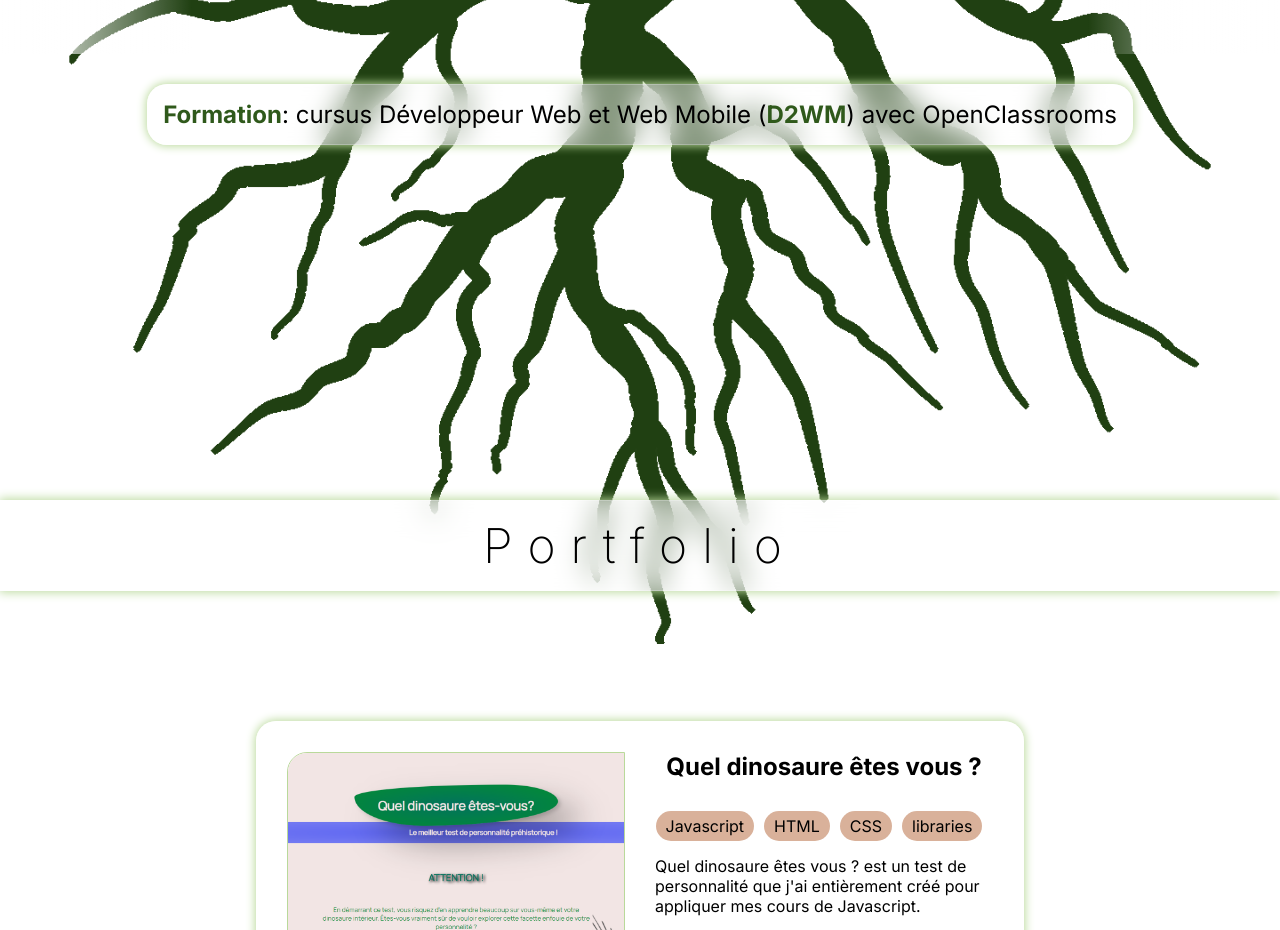
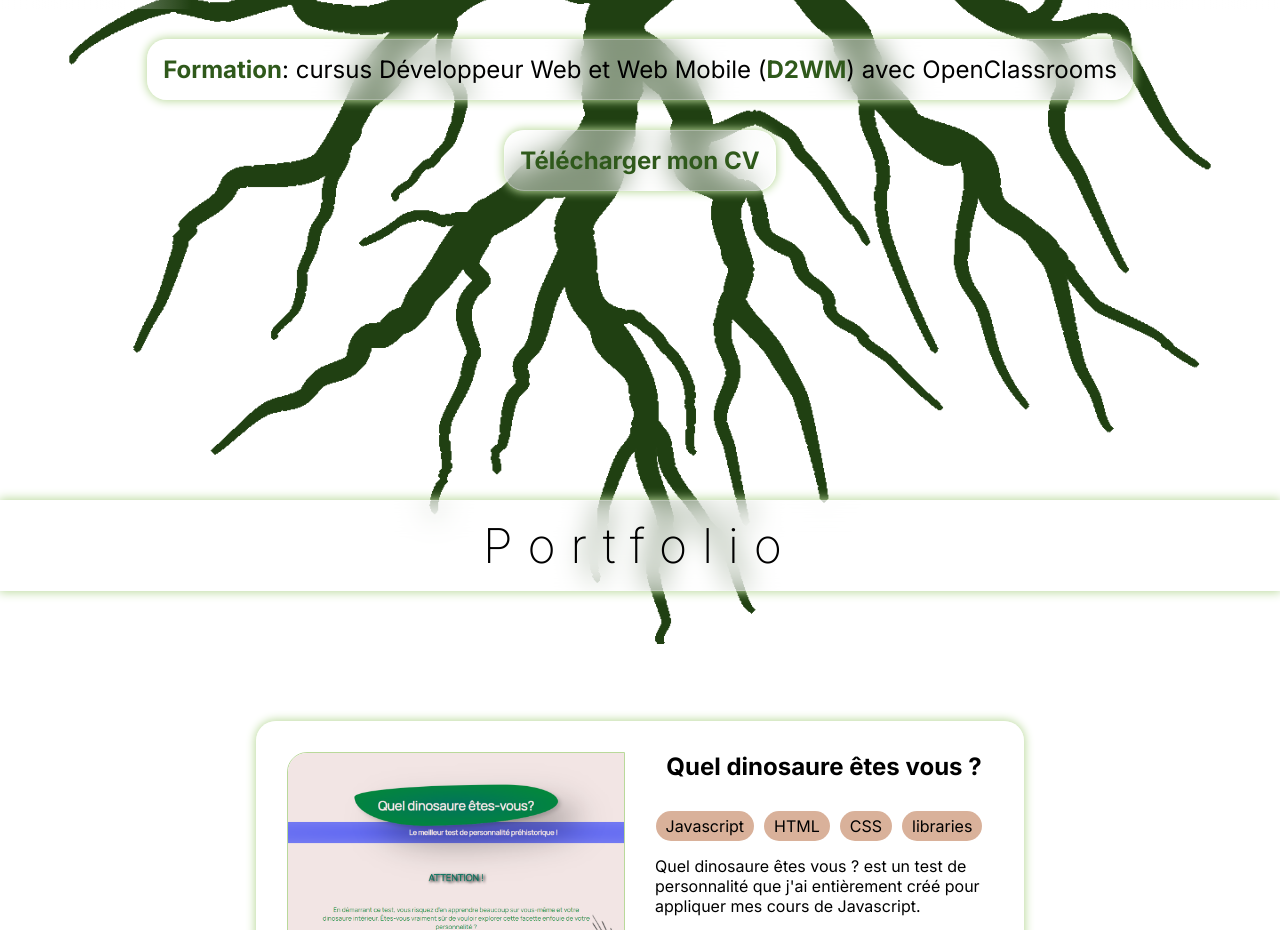
Before and after one commit to ThomasHingray/devPortfolio, a React (Create React App) app: page / in a window 1280 px wide. Shown: the part 1340-2270 px from the top of the page. Built offline with nearby package versions, Linux system fonts and the light colour scheme.

Commit message:
Ajout du bouton "télécharger le CV"

```diff
--- a/src/pages/Skills/index.jsx
+++ b/src/pages/Skills/index.jsx
@@ -12,6 +12,7 @@ import reactJS from '../../assets/icons/react.png'
 import sass from '../../assets/icons/sass.png'
 import wave from '../../assets/icons/WAVE.jpeg'
 import roots from '../../assets/parallax/roots2.png'
+import cv from '../../assets/cv_Thomas_Hingray.pdf'
 
 let icons = {
     "css":css,
@@ -71,7 +72,7 @@ function Skills() {
                     </div>
                 </div>
                 <p><span>Formation</span>: cursus Développeur Web et Web Mobile (<span>D2WM</span>) avec OpenClassrooms</p>
-                {/* <p><a href="" download="cv_Thomas_Hingray">Télécharger mon CV</a></p> */}
+                <p className="link"><a href={cv} download="cv_Thomas_Hingray">Télécharger mon CV</a></p>
             </div>
         </section>
         </>
--- a/src/sass/pages/skills.scss
+++ b/src/sass/pages/skills.scss
@@ -151,6 +151,19 @@
     animation-play-state: paused;
 }
 
+.link a{
+    cursor: pointer;
+    color: $green;
+    font-weight: 700;
+    text-decoration: none;
+    transition: ease-in-out 0.3s;
+}
+
+.link a:hover {
+    letter-spacing: 5px;
+    transition: ease-in-out 0.3s;
+}
+
 @media screen and (max-width:1024px){
     .double {
         display:none;
--- a/src/sass/style.css
+++ b/src/sass/style.css
@@ -243,6 +243,19 @@ nav .fa-bars {
 
 #skillCardsContainer:hover #slider {
   animation-play-state: paused;
+}
+
+.link a {
+  cursor: pointer;
+  color: #2F591B;
+  font-weight: 700;
+  text-decoration: none;
+  transition: ease-in-out 0.3s;
+}
+
+.link a:hover {
+  letter-spacing: 5px;
+  transition: ease-in-out 0.3s;
 }
 
 @media screen and (max-width: 1024px) {
```
Also changed, not shown: 2 other files (tests, documents, lock files or other folders).
